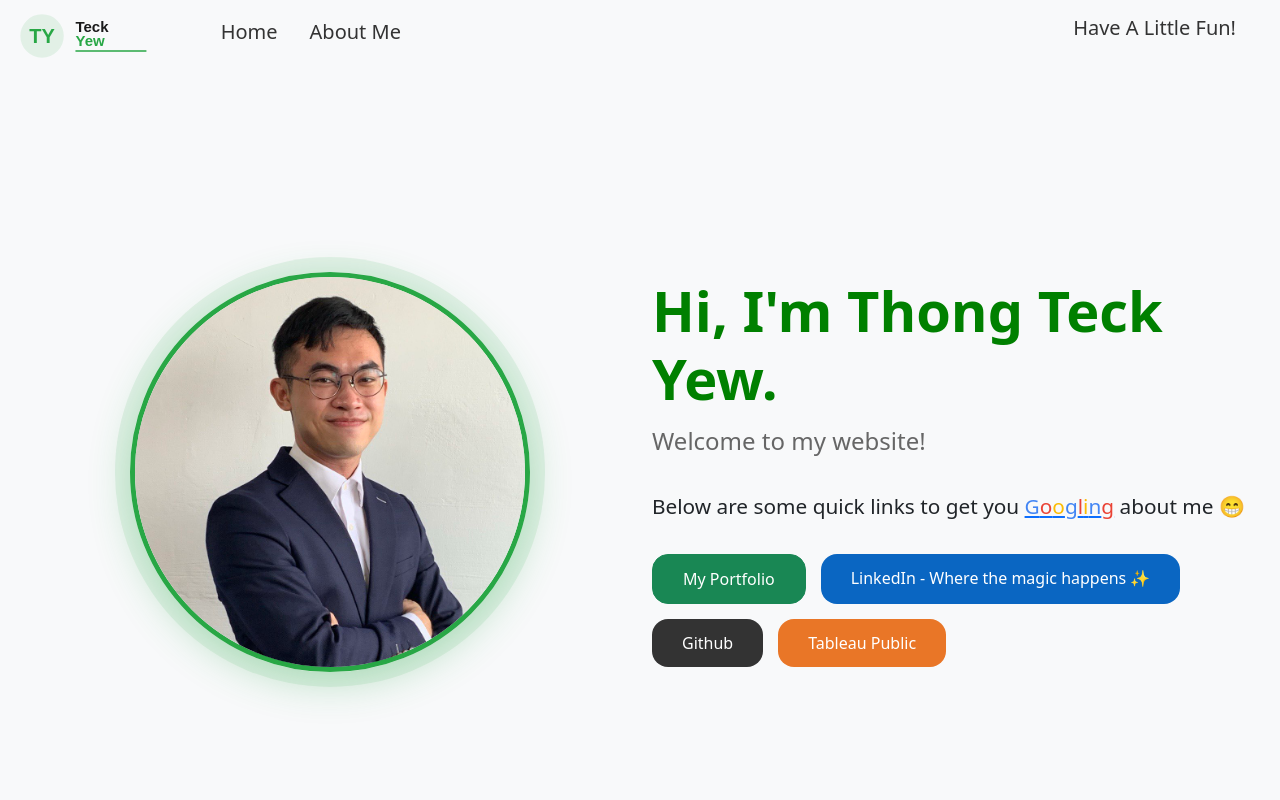
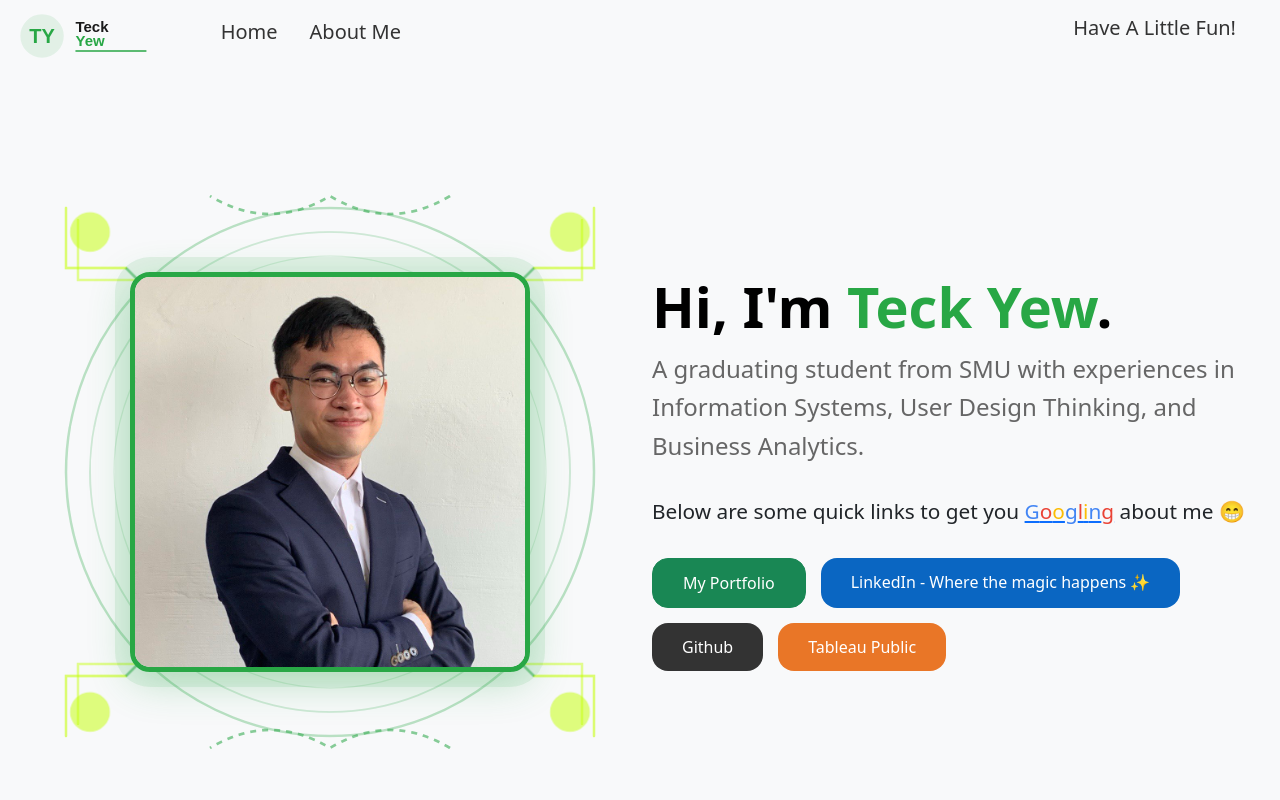
Before and after one commit to TeckYew/TeckYew.github.io, a Vue app: page / in a window 1280 px wide. Shown: the top 800 px of the page. Built offline with nearby package versions, Linux system fonts and the light colour scheme; no server answers; the database is empty; what vue-sweetalert2 would draw is missing.

Commit message:
Add animated background decoration and profile image hover effect

```diff
--- a/src/views/HomeView.vue
+++ b/src/views/HomeView.vue
@@ -5,18 +5,75 @@ import EventCard from '../components/Events/EventCard.vue'
 <template>
   <div class="container-fluid">
     <div class="row gx-4 gx-lg-4 align-items-center justify-content-center hero-section" style="min-height: 100vh; padding: 40px 20px;">
-      <div class="col-lg-6 d-flex justify-content-center mb-4 mb-lg-0">
+      <div class="col-lg-6 d-flex justify-content-center mb-4 mb-lg-0 profile-container">
+        <!-- Decorative SVG Background -->
+        <svg class="profile-decoration" viewBox="0 0 500 500" xmlns="http://www.w3.org/2000/svg">
+          <!-- Background circles -->
+          <circle cx="250" cy="250" r="220" fill="none" stroke="#28a745" stroke-width="2" opacity="0.3"/>
+          <circle cx="250" cy="250" r="200" fill="none" stroke="#28a745" stroke-width="1.5" opacity="0.2"/>
+          <circle cx="250" cy="250" r="180" fill="none" stroke="#28a745" stroke-width="1" opacity="0.15"/>
+
+          <!-- Decorative corner elements -->
+          <!-- Top left -->
+          <g stroke="#C3FF00" stroke-width="3" fill="none" stroke-linecap="round">
+            <path d="M 30 30 L 80 30 L 80 80"/>
+            <path d="M 40 40 L 90 40 L 90 90"/>
+            <circle cx="50" cy="50" r="15" fill="#C3FF00" opacity="0.5"/>
+          </g>
+
+          <!-- Top right -->
+          <g stroke="#C3FF00" stroke-width="3" fill="none" stroke-linecap="round">
+            <path d="M 470 30 L 420 30 L 420 80"/>
+            <path d="M 460 40 L 410 40 L 410 90"/>
+            <circle cx="450" cy="50" r="15" fill="#C3FF00" opacity="0.5"/>
+          </g>
+
+          <!-- Bottom left -->
+          <g stroke="#C3FF00" stroke-width="3" fill="none" stroke-linecap="round">
+            <path d="M 30 470 L 80 470 L 80 420"/>
+            <path d="M 40 460 L 90 460 L 90 410"/>
+            <circle cx="50" cy="450" r="15" fill="#C3FF00" opacity="0.5"/>
+          </g>
+
+          <!-- Bottom right -->
+          <g stroke="#C3FF00" stroke-width="3" fill="none" stroke-linecap="round">
+            <path d="M 470 470 L 420 470 L 420 420"/>
+            <path d="M 460 460 L 410 460 L 410 410"/>
+            <circle cx="450" cy="450" r="15" fill="#C3FF00" opacity="0.5"/>
+          </g>
+
+          <!-- Side decorative curves -->
+          <path d="M 20 150 Q 50 200 20 250 Q 50 300 20 350" stroke="#28a745" stroke-width="2" fill="none" opacity="0.4" stroke-dasharray="5,5"/>
+          <path d="M 480 150 Q 450 200 480 250 Q 450 300 480 350" stroke="#28a745" stroke-width="2" fill="none" opacity="0.4" stroke-dasharray="5,5"/>
+
+          <!-- Diagonal accent lines -->
+          <path d="M 80 80 L 150 150" stroke="#28a745" stroke-width="2" fill="none" opacity="0.3"/>
+          <path d="M 420 80 L 350 150" stroke="#28a745" stroke-width="2" fill="none" opacity="0.3"/>
+          <path d="M 80 420 L 150 350" stroke="#28a745" stroke-width="2" fill="none" opacity="0.3"/>
+          <path d="M 420 420 L 350 350" stroke="#28a745" stroke-width="2" fill="none" opacity="0.3"/>
+
+          <!-- Floating dots pattern -->
+          <circle cx="100" cy="100" r="4" fill="#28a745" opacity="0.5"/>
+          <circle cx="400" cy="100" r="4" fill="#28a745" opacity="0.5"/>
+          <circle cx="100" cy="400" r="4" fill="#28a745" opacity="0.5"/>
+          <circle cx="400" cy="400" r="4" fill="#28a745" opacity="0.5"/>
+          <circle cx="120" cy="200" r="3" fill="#C3FF00" opacity="0.4"/>
+          <circle cx="380" cy="200" r="3" fill="#C3FF00" opacity="0.4"/>
+          <circle cx="120" cy="300" r="3" fill="#C3FF00" opacity="0.4"/>
+          <circle cx="380" cy="300" r="3" fill="#C3FF00" opacity="0.4"/>
+        </svg>
+
         <img
-          class="img-fluid"
+          class="img-fluid profile-image"
           src="../assets/hero-profile.jpg"
           alt="Hero Profile"
-          style="border-radius: 50%; width: 90%; max-width: 400px; margin: 0 auto; display: block; border: 5px solid #28a745; box-shadow: 0 10px 40px rgba(40, 167, 69, 0.3), 0 0 0 15px rgba(40, 167, 69, 0.1); transition: transform 0.3s ease;"
+          style="border-radius: 20px; width: 90%; max-width: 400px; margin: 0 auto; display: block; border: 5px solid #28a745; box-shadow: 0 10px 40px rgba(40, 167, 69, 0.3), 0 0 0 15px rgba(40, 167, 69, 0.1); transition: transform 0.3s ease; position: relative; z-index: 2;"
         />
       </div>
 
       <div class="col-lg-6 col-sm-12">
-        <h1 class="hero-title" style="line-height: 1.2; margin-bottom: 10px;">Hi, I'm Thong Teck Yew.</h1>
-        <p class="hero-subtitle" style="margin-bottom: 30px; line-height: 1.6; color: #666;">Welcome to my website!</p>
+        <h1 class="hero-title" style="line-height: 1.2; margin-bottom: 10px; color: #000;">Hi, I'm <span style="color: #28a745; font-weight: bold;">Teck Yew</span>.</h1>
+        <p class="hero-subtitle" style="margin-bottom: 30px; line-height: 1.6; color: #666;">A graduating student from SMU with experiences in Information Systems, User Design Thinking, and Business Analytics.</p>
         <p class="hero-description" style="margin-bottom: 30px; line-height: 1.6;">Below are some quick links to get you <a href="https://www.google.com/search?q=thong+teck+yew&rlz=1C5CHFA_enSG1012SG1013&oq=thong+te&gs_lcrp=EgZjaHJvbWUqBggAEEUYOzIGCAAQRRg7MgYIARBFGDkyBggCEEUYQDIGCAMQRRg8MgYIBBBFGDwyBggFEEUYPDIGCAYQRRhB0gEHOTQ3ajBqMagCALACAA&sourceid=chrome&ie=UTF-8" target="_blank" style="text-decoration: underline;"><span style="color: #4285F4;">G</span><span style="color: #EA4335;">o</span><span style="color: #FBBC04;">o</span><span style="color: #4285F4;">g</span><span style="color: #EA4335;">l</span><span style="color: #FBBC04;">i</span><span style="color: #4285F4;">n</span><span style="color: #EA4335;">g</span></a> about me 😁</p>
         <div style="display: flex; gap: 15px; flex-wrap: wrap;">
           <a class="btn btn-success btn-lg" href="#featuredProjects" style="padding: 12px 30px; font-size: 1rem;">My Portfolio</a>
@@ -233,6 +290,100 @@ export default {
   font-size: clamp(1rem, 3vw, 1.3rem);
 }
 
+.profile-container {
+  position: relative;
+}
+
+.profile-decoration {
+  position: absolute;
+  width: 150%;
+  height: 150%;
+  max-width: 600px;
+  max-height: 600px;
+  top: 50%;
+  left: 50%;
+  transform: translate(-50%, -50%);
+  z-index: 0;
+  pointer-events: none;
+}
+
+.profile-image {
+  position: relative;
+  z-index: 2;
+  cursor: pointer;
+}
+
+.profile-image:hover {
+  transform: scale(1.1);
+}
+
+/* SVG Background Animations */
+.profile-decoration {
+  animation: gentleRotate 20s linear infinite;
+}
+
+@keyframes gentleRotate {
+  from {
+    transform: translate(-50%, -50%) rotate(0deg);
+  }
+  to {
+    transform: translate(-50%, -50%) rotate(360deg);
+  }
+}
+
+/* Stagger animation for circles - different speeds */
+.profile-decoration circle:nth-child(10),
+.profile-decoration circle:nth-child(11),
+.profile-decoration circle:nth-child(12),
+.profile-decoration circle:nth-child(13) {
+  animation: pulse-scale 3s ease-in-out infinite;
+  transform-origin: center;
+}
+
+.profile-decoration circle:nth-child(14),
+.profile-decoration circle:nth-child(15),
+.profile-decoration circle:nth-child(16),
+.profile-decoration circle:nth-child(17) {
+  animation: pulse-scale 4s ease-in-out infinite 1s;
+  transform-origin: center;
+}
+
+@keyframes pulse-scale {
+  0%, 100% {
+    r: 4px;
+    opacity: 0.5;
+  }
+  50% {
+    r: 6px;
+    opacity: 0.8;
+  }
+}
+
+/* Sway animation for the curves */
+.profile-decoration path {
+  animation: gentle-sway 4s ease-in-out infinite;
+  transform-origin: 250px 300px;
+}
+
+.profile-decoration path:nth-child(2) {
+  animation-delay: 0.5s;
+}
+
+.profile-decoration path:nth-child(3) {
+  animation-delay: 1s;
+}
+
+@keyframes gentle-sway {
+  0%, 100% {
+    opacity: 0.4;
+    stroke-width: 2;
+  }
+  50% {
+    opacity: 0.7;
+    stroke-width: 2.5;
+  }
+}
+
 .projects-title {
   font-size: clamp(1.8rem, 4vw, 2.5rem);
   font-weight: 300;
```
